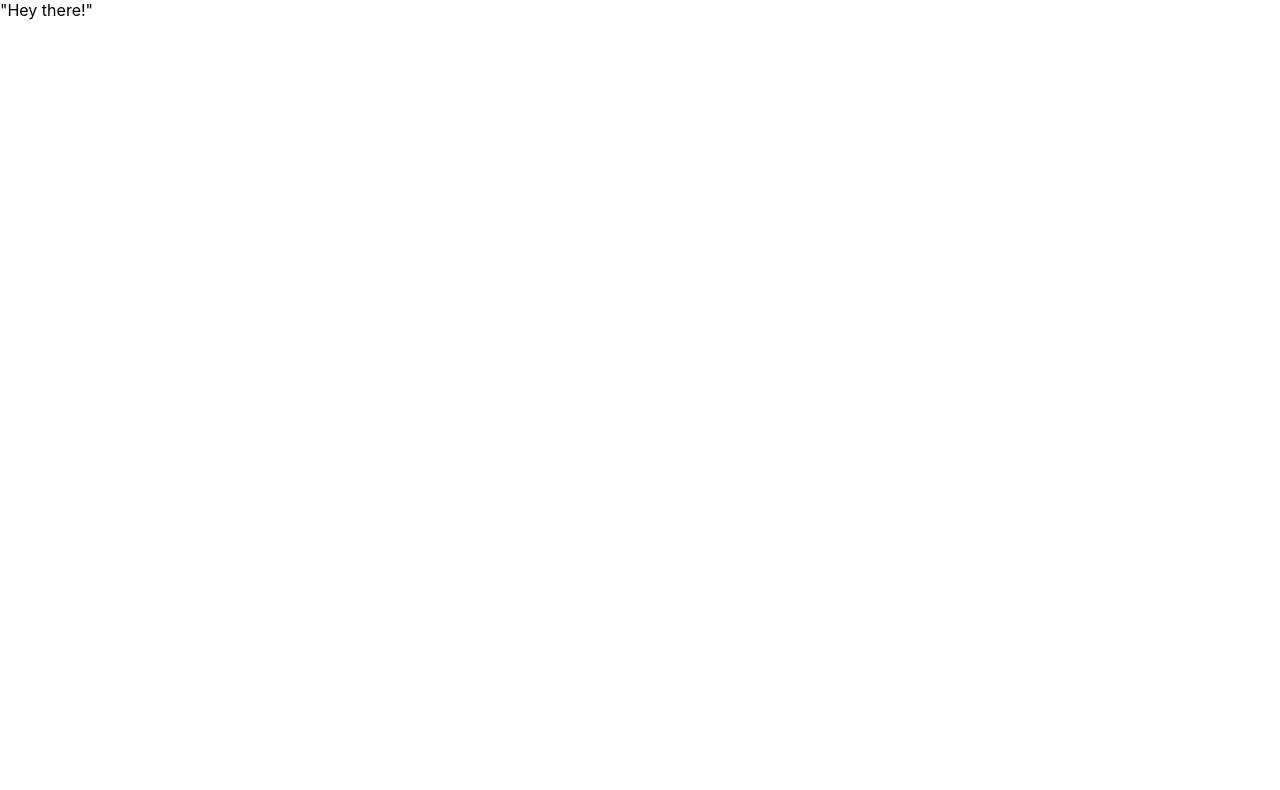
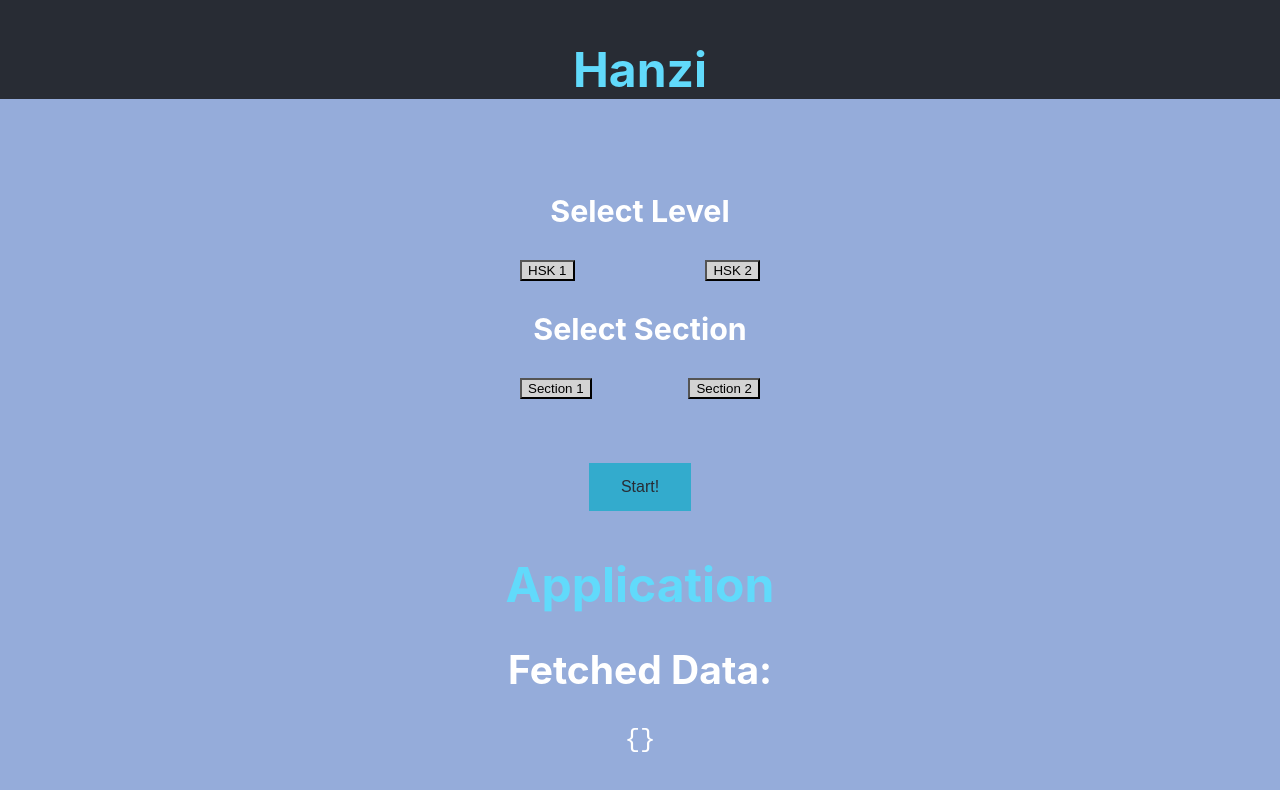
Before and after one commit to schofield-paul/hanzi, a React (Create React App) app: page / in a window 1280 px wide. Shown: the top 790 px of the page. Built offline with nearby package versions, Linux system fonts and the light colour scheme.

Commit message:
render data from backend wip

```diff
--- a/package.json
+++ b/package.json
@@ -10,6 +10,7 @@
     "@types/node": "^16.18.58",
     "@types/react": "^18.2.28",
     "@types/react-dom": "^18.2.13",
+    "classnames": "^2.3.2",
     "cors": "^2.8.5",
     "express": "^4.18.2",
     "hanzi-writer": "^3.6.0",
--- a/src/index.tsx
+++ b/src/index.tsx
@@ -1,16 +1,22 @@
+// @ts-nocheck
+
 import React from "react";
 import ReactDOM from "react-dom/client";
 import "./index.css";
-import App from "./pages/Selections/Selections";
 import reportWebVitals from "./reportWebVitals";
 import { createBrowserRouter, RouterProvider } from "react-router-dom";
-import Selections from "./pages/Selections/Selections";
-import Homepage from "./pages/Homepage/Homepage";
+import SelectionPage from "./pages/Selection/SelectionPage";
+import Application from "./pages/Application/ApplicationPage";
 
 const router = createBrowserRouter([
   {
     path: "/",
-    element: <Homepage />,
+    element: <SelectionPage />,
+    errorElement: <div>404 Not Found</div>,
+  },
+  {
+    path: "/app",
+    element: <Application />,
     errorElement: <div>404 Not Found</div>,
   },
 ]);
--- /dev/null
+++ b/src/pages/Application/ApplicationPage.tsx
@@ -0,0 +1,11 @@
+// @ts-nocheck
+import React from "react";
+
+export default function Application({ renderFetchedData }) {
+  return (
+    <div>
+      <h1>Application</h1>
+      {renderFetchedData()}
+    </div>
+  );
+}
--- a/src/pages/Homepage/Homepage.tsx
+++ b/src/pages/Homepage/Homepage.tsx
@@ -1,5 +1,3 @@
-function Homepage() {
+export default function Homepage() {
   return <div className="homepage">"Hey there!"</div>;
 }
-
-export default Homepage;
--- a/src/pages/Selections/Selections.css
+++ b/src/pages/Selection/SelectionPage.module.css
@@ -1,4 +1,4 @@
-.App {
+.app {
   text-align: center;
   background-color: #282c34;
   color: white;
@@ -12,7 +12,7 @@ h1 {
   font-size: 3rem;
 }
 
-.content-container {
+.contentContainer {
   display: flex;
   flex-direction: column;
   align-items: center;
@@ -21,6 +21,10 @@ h1 {
   font-size: calc(10px + 2vmin);
   background-color: #95acda;
   padding-top: 4rem;
+}
+
+.color {
+  background-color: #d35c00;
 }
 
 .btn {
@@ -36,7 +40,7 @@ h1 {
   cursor: pointer;
 }
 
-.start-btn {
+.startBtn {
   background-color: #33abcd;
   border: none;
   color: #282c34;
@@ -50,7 +54,7 @@ h1 {
   margin-top: 4rem;
 }
 
-.dropdown-content {
+.dropdownContent {
   display: flex;
   min-width: 15rem;
   justify-content: space-between;
--- a/src/pages/Selections/Selections.tsx
+++ b/src/pages/Selection/SelectionPage.tsx
@@ -1,10 +1,14 @@
 // @ts-nocheck
 
 import { useState } from "react";
-import "./Selections.css";
+// import "./Selections.css";
+import style from "./SelectionPage.module.css";
 import Card from "../../components/cards/Card";
+import classNames from "classnames";
+import { Link } from "react-router-dom";
+import Application from "../Application/ApplicationPage";
 
-function Selections() {
+export default function Selections() {
   const [selectedLevel, setSelectedLevel] = useState(null);
   const [selectedSection, setSelectedSection] = useState(null);
   const [data, setData] = useState({});
@@ -48,13 +52,19 @@ function Selections() {
     }
   };
 
+  const isColored = false;
+
   return (
-    <div className="App">
+    <div className={classNames(style.app)}>
       <h1>Hanzi</h1>
-      <div className="content-container">
+      <div className={classNames(style.contentContainer)}>
         <div>
           <h3>Select Level</h3>
-          <div className="dropdown-content">
+          <div
+            className={classNames(style.dropdownContent, {
+              [style.color]: isColored,
+            })}
+          >
             <button
               className="btn"
               style={getLevelStyle(1)}
@@ -75,7 +85,7 @@ function Selections() {
         </div>
         <div>
           <h3>Select Section</h3>
-          <div className="dropdown-content">
+          <div className={classNames(style.dropdownContent)}>
             <button
               className="btn"
               style={getSectionStyle("1")}
@@ -94,13 +104,28 @@ function Selections() {
             </button>
           </div>
         </div>
+        <Link to="/app" className="btn">
           <button
             onClick={fetchData}
-          className="start-btn"
+            className={classNames(style.startBtn)}
             disabled={!selectedLevel || !selectedSection}
           >
             Start!
           </button>
+        </Link>
+        <Application
+          renderFetchedData={() =>
+            data ? <YourDataComponent data={data} /> : null
+          }
+        />
+      </div>
+    </div>
+  );
+}
+
+const YourDataComponent = ({ data }) => {
+  return (
+    <div>
       {data && (
         <div className="fetched-data">
           <h2>Fetched Data:</h2>
@@ -109,11 +134,8 @@ function Selections() {
         </div>
       )}
     </div>
-    </div>
   );
-}
-
-export default Selections;
+};
 
 /*
 function App() {
```
Also changed, not shown: src/pages/Application/ApplicationPage.module.css (added), 1 other file (tests, documents, lock files or other folders). Lines whose indentation alone changed are shown as unchanged.
